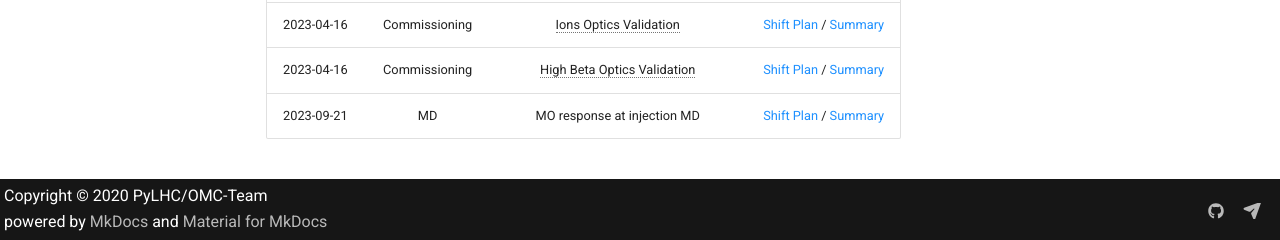
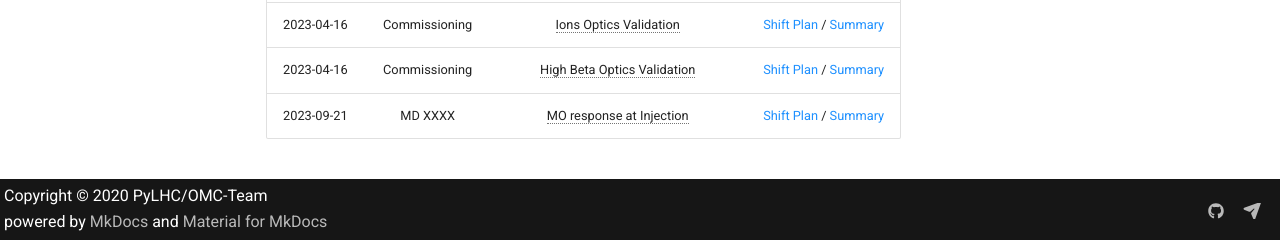
Before and after one commit to pylhc/pylhc.github.io, an MkDocs documentation site: the page built from docs/resources/logbook/2023_lhc.md, in a window 1280 px wide and 1059 px high. Shown: the part 816-1056 px from the top of the window. Built offline with MkDocs 1.6.1 and Material for MkDocs 9.7.7, drawn with Linux system fonts in a browser that asks for light colours; comment, search, counter and statistics services are not loaded.

Commit message:
tweaks, add tooltip for MD 'purpose'

```diff
--- a/docs/resources/logbook/2023_lhc.md
+++ b/docs/resources/logbook/2023_lhc.md
@@ -20,7 +20,7 @@
 | 2023-04-10 | Commissioning |          Ions Virgin Optics           |                                        [Entry][ions_virgin_coupl]{target=\_blank .cern_login}                                         |
 | 2023-04-16 | Commissioning |        Ions Optics Validation         |             [Shift Plan][ion_optics]{target=\_blank .cern_login} / [Summary][ion_optics_sum]{target=\_blank .cern_login}              |
 | 2023-04-16 | Commissioning |      High Beta Optics Validation      |        [Shift Plan][high_beta_shift]{target=\_blank .cern_login} / [Summary][high_beta_shift_sum]{target=\_blank .cern_login}         |
-| 2023-09-21 | MD            |      MO response at injection MD      |        [Shift Plan][21-09-2023_MDstart]{target=\_blank .cern_login} / [Summary][21-09-2023_MDsummary]{target=\_blank .cern_login}     |
+| 2023-09-21 |    MD XXXX    |        MO response at Injection       |        [Shift Plan][21_09_2023_MDstart]{target=\_blank .cern_login} / [Summary][21_09_2023_MDsummary]{target=\_blank .cern_login}     |
 
 
 <!-- All the links below -->
@@ -39,8 +39,8 @@
 [ion_optics_sum]:              https://be-op-logbook.web.cern.ch/elogbook-server/#/logbook?logbookId=1081&dateFrom=2023-04-16T00%3A00%3A00&dateTo=2023-04-16T23%3A59%3A59&eventToHighlight=3751258
 [high_beta_shift]:             https://be-op-logbook.web.cern.ch/elogbook-server/#/logbook?logbookId=1081&dateFrom=2023-06-08T00%3A00%3A00&dateTo=2023-06-08T23%3A59%3A59&eventToHighlight=3782032
 [high_beta_shift_sum]:         https://be-op-logbook.web.cern.ch/elogbook-server/#/logbook?logbookId=1081&dateFrom=2023-06-08T00%3A00%3A00&dateTo=2023-06-08T23%3A59%3A59&eventToHighlight=3782115
-[21-09-2023_MDstart]:          https://be-op-logbook.web.cern.ch/elogbook-server/#/logbook?logbookId=1081&dateFrom=2023-09-21T00%3A00%3A00&dateTo=2023-09-21T23%3A59%3A59&eventToHighlight=3834187
-[21-09-2023_MDsummary]:        https://be-op-logbook.web.cern.ch/elogbook-server/#/logbook?logbookId=1081&dateFrom=2023-09-21T00%3A00%3A00&dateTo=2023-09-21T23%3A59%3A59&eventToHighlight=3834389
+[21_09_2023_MDstart]:          https://be-op-logbook.web.cern.ch/elogbook-server/#/logbook?logbookId=1081&dateFrom=2023-09-21T00%3A00%3A00&dateTo=2023-09-21T23%3A59%3A59&eventToHighlight=3834187
+[21_09_2023_MDsummary]:        https://be-op-logbook.web.cern.ch/elogbook-server/#/logbook?logbookId=1081&dateFrom=2023-09-21T00%3A00%3A00&dateTo=2023-09-21T23%3A59%3A59&eventToHighlight=3834389
 
 
 
```
Also changed, not shown: other parts of docs/resources/logbook/2023_lhc.md (+1 -0 lines).
